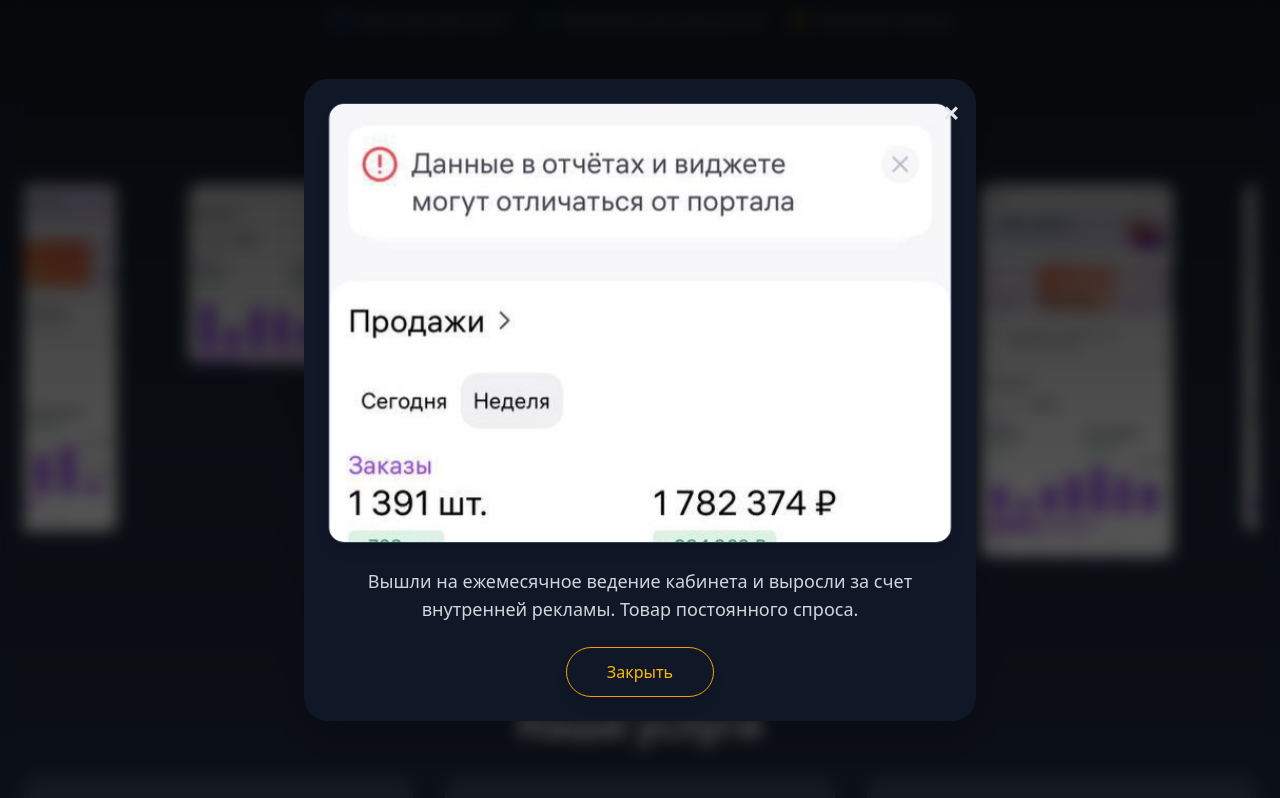
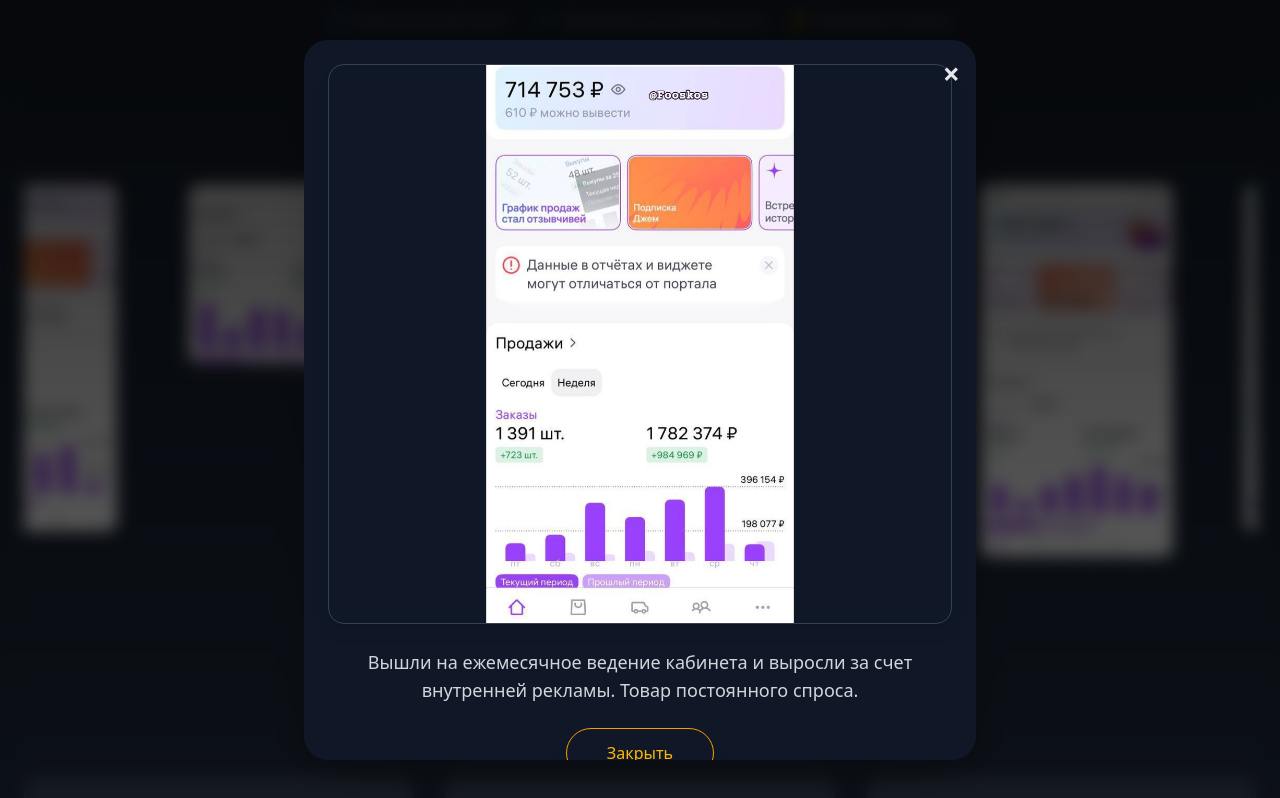
Before and after one commit to sumayu/frontWB, a Next.js app: page / in a window 1280 px wide. Both pictures are taken after a click on the element 148 px from the left and 856 px from the top of the page. Shown: the part 456-1254 px from the top of the page. Built offline with nearby package versions, Linux system fonts and the light colour scheme.

Commit message:
v6.3 +css

```diff
--- a/app/page.tsx
+++ b/app/page.tsx
@@ -129,13 +129,12 @@ export default function Home() {
         ×
       </button>
 
-      {/* Фото (клик для открытия полного размера) */}
-      <img
-        src={`/case${activeCase + 1}.jpg`}
-        alt={`Case ${activeCase + 1}`}
-        className="rounded-2xl w-full max-h-[55vh] object-cover mb-6 border border-gray-700 shadow-lg cursor-zoom-in transition-transform hover:scale-105"
-        onClick={() => setFullImage(`/case${activeCase + 1}.jpg`)}
-      />
+{/* Фото */}
+<img
+  src={`/case${activeCase + 1}.jpg`}
+  alt={`Case ${activeCase + 1}`}
+  className="rounded-2xl w-full max-h-[70vh] object-contain mb-6 border border-gray-700 shadow-lg"
+/>
 
       {/* Текст */}
       <p className="text-gray-300 text-center text-lg mb-6 px-4 md:px-8">
```
